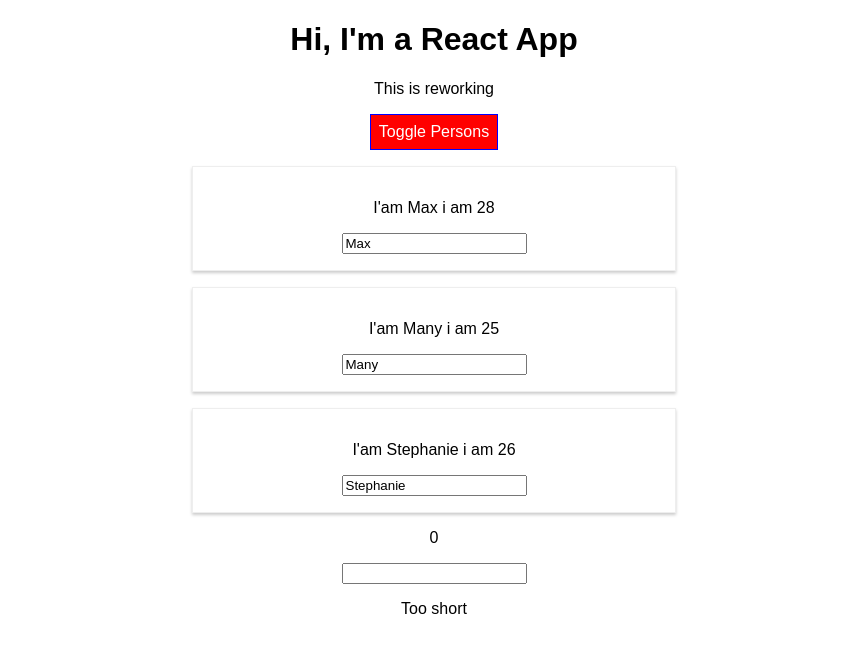
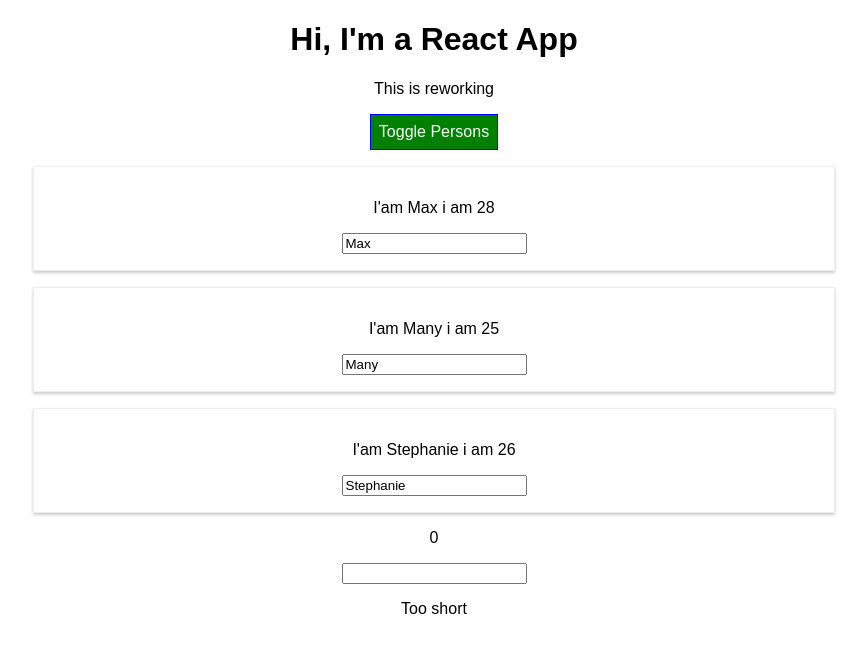
Before and after one commit to alexSiera/DockerTrain, a React (Create React App) app in the folder react-complete-guide/: page / in a window 1280 px wide. Both pictures are taken after a click on the button "Toggle Persons". Shown: the top 652 px of the page, without its empty margins (206-1073 px from the left). Built offline with nearby package versions, Linux system fonts and the light colour scheme.

Commit message:
remove radiim from project

```diff
--- a/react-complete-guide/src/App.js
+++ b/react-complete-guide/src/App.js
@@ -4,7 +4,6 @@
 import Person from "./Person/Person";
 import ValidationComponent from "./ValidationComponent/ValidationComponent";
 import CharComponent from "./CharComponent/CharComponent";
-import Radium, {StyleRoot} from 'radium';
 class App extends Component {
   state = {
     persons: [
@@ -75,10 +74,6 @@
       font: "inherit",
       border: "1px solid blue",
       padding: "8px",
-      ':hover': {
-        backgroundColor: "lightgreen",
-        color: 'black'
-      }
     };
     let persons = null;
     if (this.state.showPersons) {
@@ -97,11 +92,6 @@
           })}
         </div>
       );
-      style.backgroundColor = 'red';
-      style[":hover"] = {
-        backgroundColor: 'salmon',
-        color: 'purple'
-      }
     }
     const classes = [];
     if (this.state.persons.length <= 2) {
@@ -120,7 +110,6 @@
       </div>
     );
     return (
-      <StyleRoot>
       <div className="App">
         <h1>Hi, I'm a React App</h1>
         <p className={classes.join(' ')}>This is reworking</p>
@@ -132,9 +121,7 @@
         <ValidationComponent inputTextLength={this.state.paragraphLength} />
         {charComponent}
       </div>
-      </StyleRoot>
     );
   }
 }
-
-export default Radium(App);
+export default App;
--- a/react-complete-guide/src/Person/Person.js
+++ b/react-complete-guide/src/Person/Person.js
@@ -1,14 +1,8 @@
 import React from "react";
-import Radium from 'radium';
 import "./Person.css";
 const person = ({ name, age, children, click, changed }) => {
-  const style = {
-    '@media(min-width: 500px)': {
-      width: '450px'
-    }
-  }
   return (
-    <div className="Person" style={style}>
+    <div className="Person">
       <p onClick={click}>
         I'am {name} i am {age}
       </p>
@@ -17,4 +11,4 @@
     </div>
   );
 };
-export default Radium(person);
+export default person;
```
